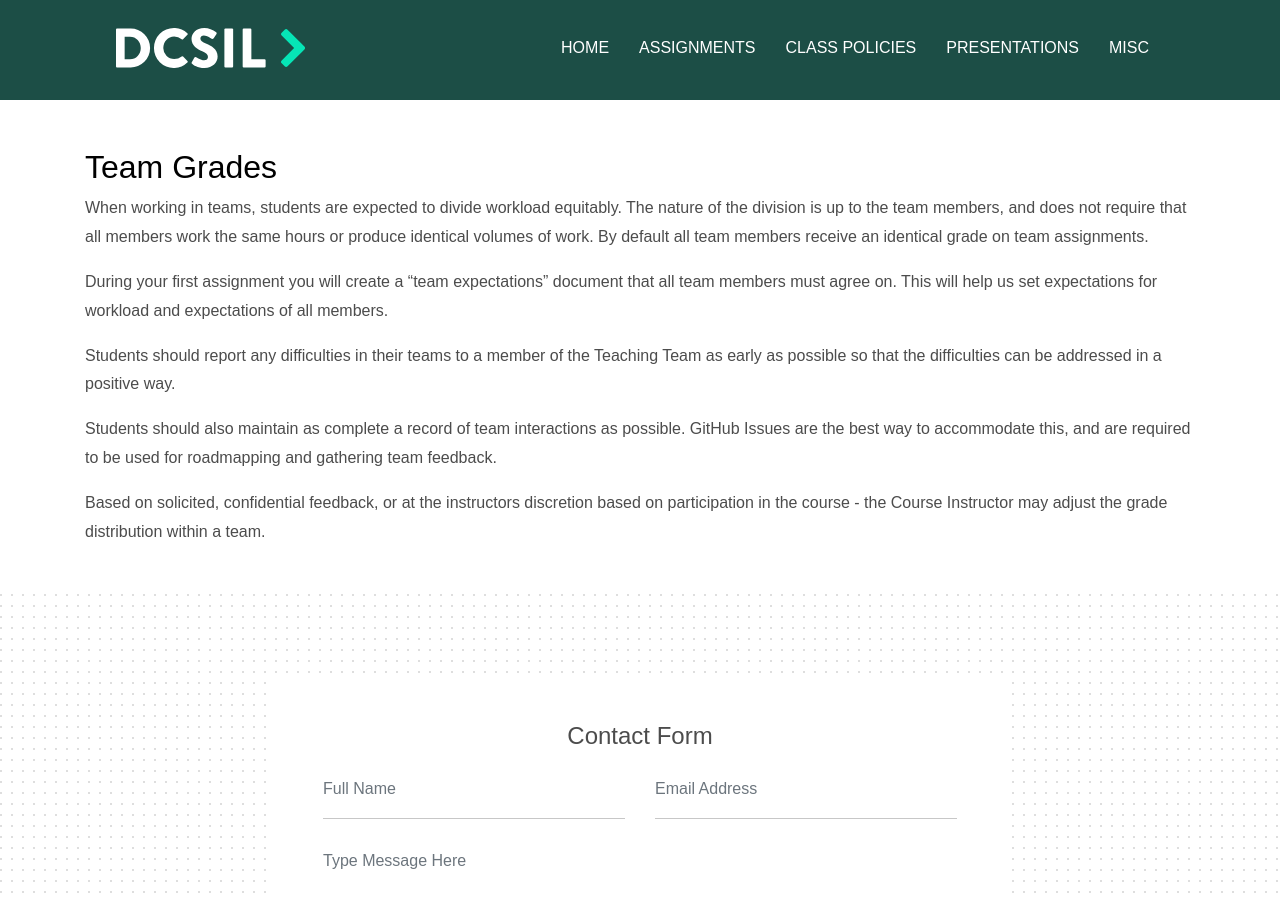
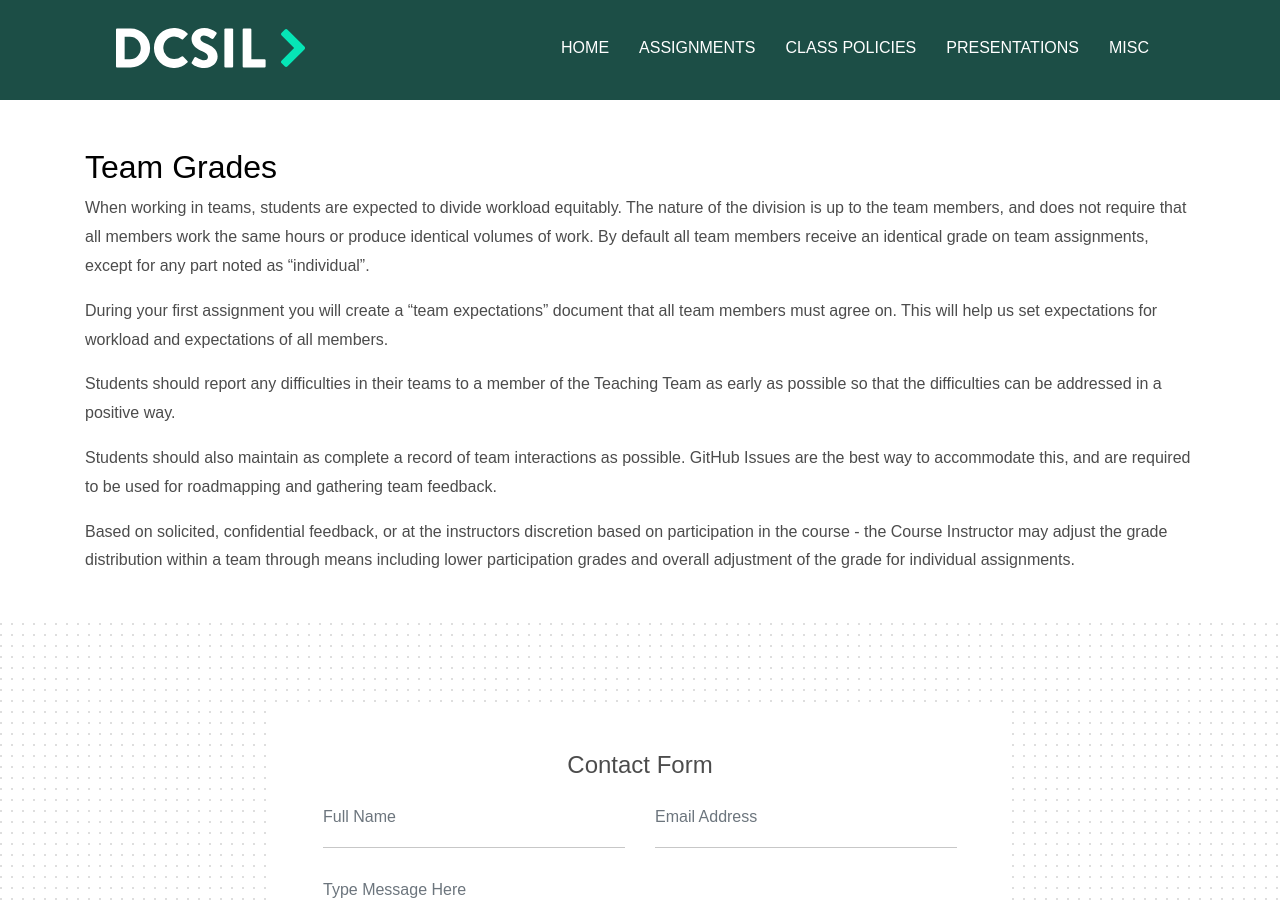
Before and after one commit to dcsil/CSC491, a Jekyll site: the page built from policies/team_grades.md, in a window 1280 px wide and 900 px high. Built offline with Jekyll 4.4.1, drawn with Linux system fonts in a browser that asks for light colours; our own code applies the rules of GitHub Pages for plain Markdown files.

Commit message:
Update team_grades.md

```diff
--- a/policies/team_grades.md
+++ b/policies/team_grades.md
@@ -3,7 +3,7 @@ Team Grades
 
 When working in teams, students are expected to divide workload equitably. The nature of the division is
 up to the team members, and does not require that all members work the same hours or produce
-identical volumes of work. By default all team members receive an identical grade on team assignments.
+identical volumes of work. By default all team members receive an identical grade on team assignments, except for any part noted as "individual".
 
 During your first assignment you will create a "team expectations" document that all team members must agree on. This will help us set expectations for workload and expectations of all members.
 
@@ -12,4 +12,4 @@ possible so that the difficulties can be addressed in a positive way.
 
 Students should also maintain as complete a record of team interactions as possible. GitHub Issues are the best way to accommodate this, and are required to be used for roadmapping and gathering team feedback.
 
-Based on solicited, confidential feedback, or at the instructors discretion based on participation in the course - the Course Instructor may adjust the grade distribution within a team.
+Based on solicited, confidential feedback, or at the instructors discretion based on participation in the course - the Course Instructor may adjust the grade distribution within a team through means including lower participation grades and overall adjustment of the grade for individual assignments.
```
